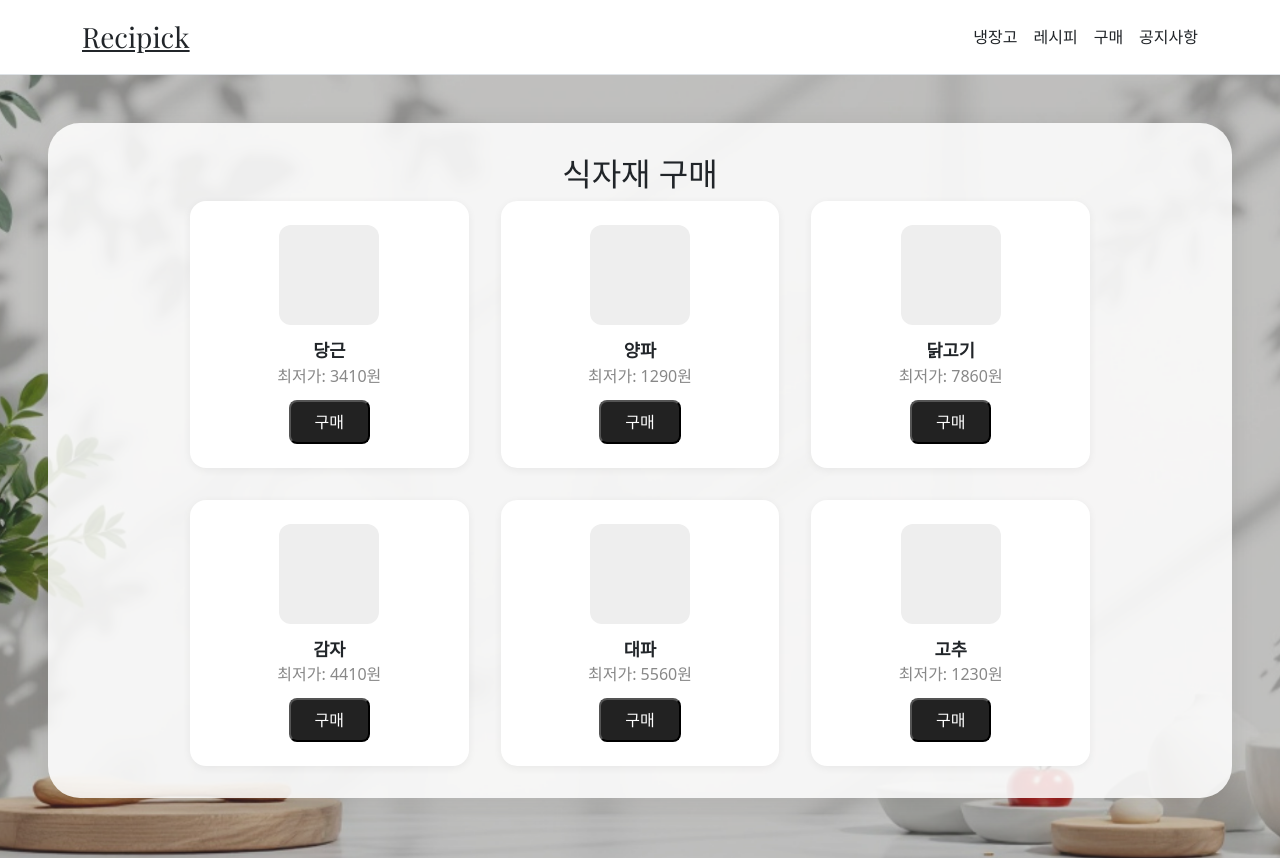
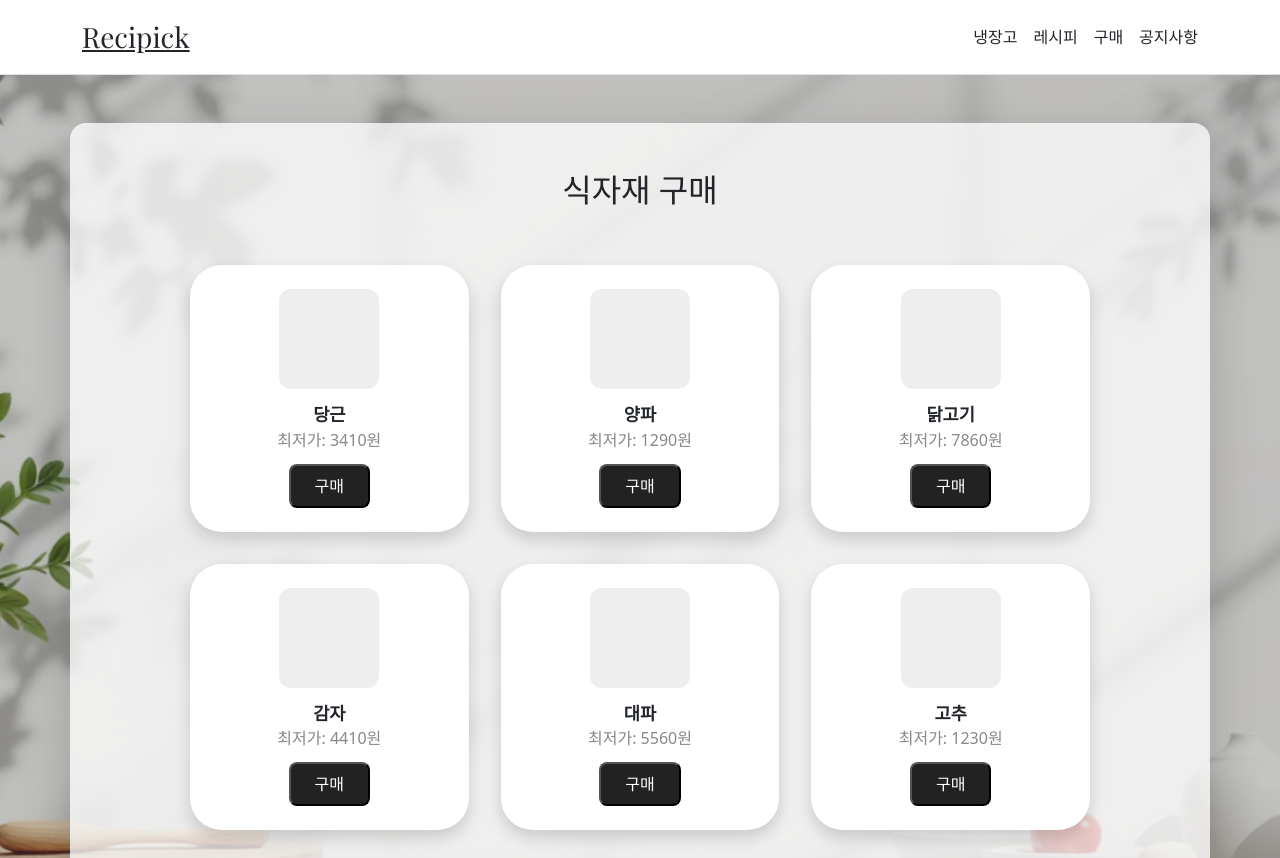
Before and after one commit to SKYcat-lang/recipick, a SvelteKit app: page /purchase in a window 1280 px wide. Shown: the top 858 px of the page. Built offline with nearby package versions, Linux system fonts and the light colour scheme; a web font is replaced by a local one.

Commit message:
부트스트랩 이용

```diff
--- a/src/routes/purchase/+page.svelte
+++ b/src/routes/purchase/+page.svelte
@@ -16,11 +16,11 @@ let items = [
 <Header />
 
 <main class="p-5">
-  <div class="purchase-container container-lg">
-    <h2 style="text-align:center;">식자재 구매</h2>
+  <div class="purchase-container container-lg bg-white bg-opacity-75 rounded-4 p-5 shadow-lg">
+    <h2 class="text-center pb-5">식자재 구매</h2>
     <div style="display:grid;grid-template-columns:repeat(3,1fr);gap:32px;max-width:900px;margin:0 auto;">
       {#each items as item}
-        <div style="background:#fff;border-radius:16px;padding:24px;text-align:center;box-shadow:0 2px 8px rgba(0,0,0,0.06);">
+        <div class="bg-white rounded-5 p-4 text-center shadow">
           <div style="width:100px;height:100px;background:#eee;border-radius:12px;margin:0 auto 12px auto;"></div>
           <div style="font-size:1.1rem;font-weight:bold;">{item.name}</div>
           <div style="color:#888;margin-bottom:12px;">최저가: {item.price}원</div>
@@ -43,11 +43,4 @@ let items = [
     background-attachment: fixed;
     min-height: 100vh;
   }
-  .purchase-container {
-    background: rgba(255,255,255,0.85);
-    border-radius: 32px;
-    box-shadow: 0 4px 24px rgba(0,0,0,0.08);
-    padding: 32px;
-    max-width: 1200px;
-  }
 </style>
```
